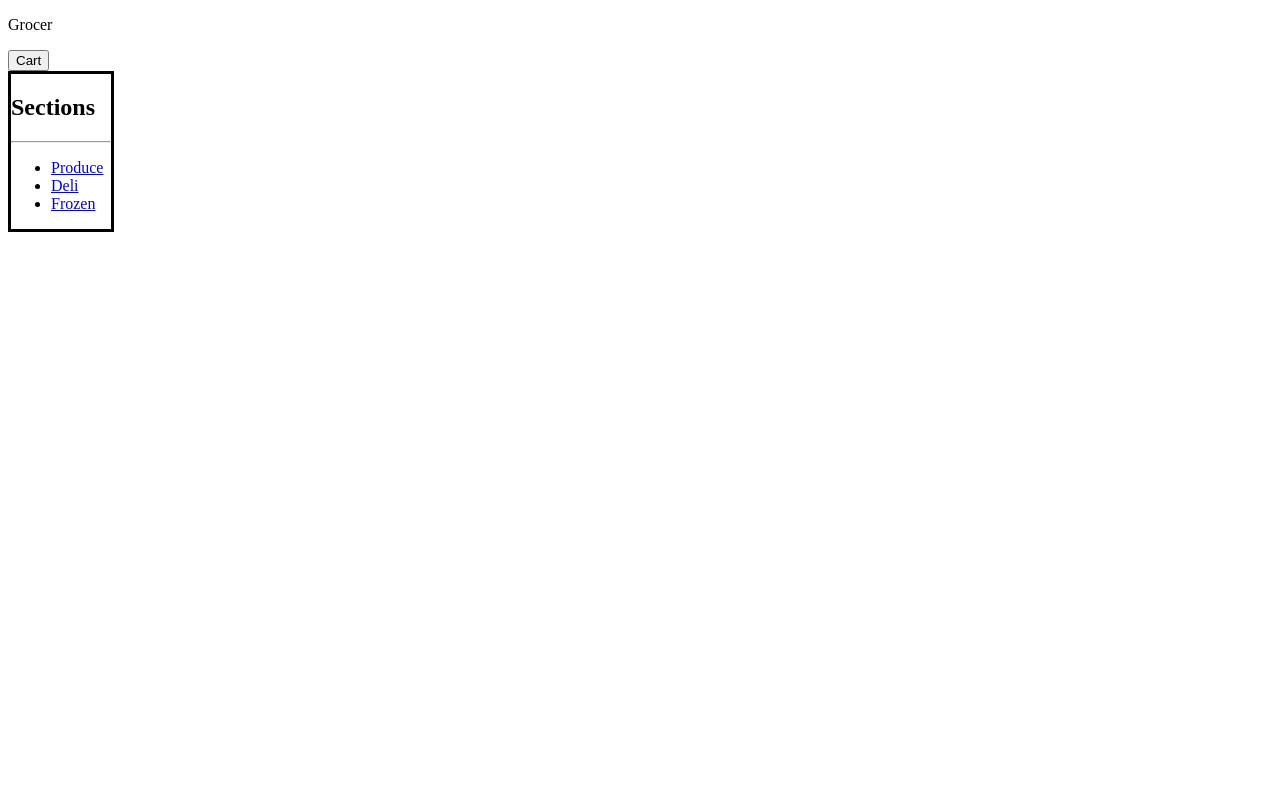
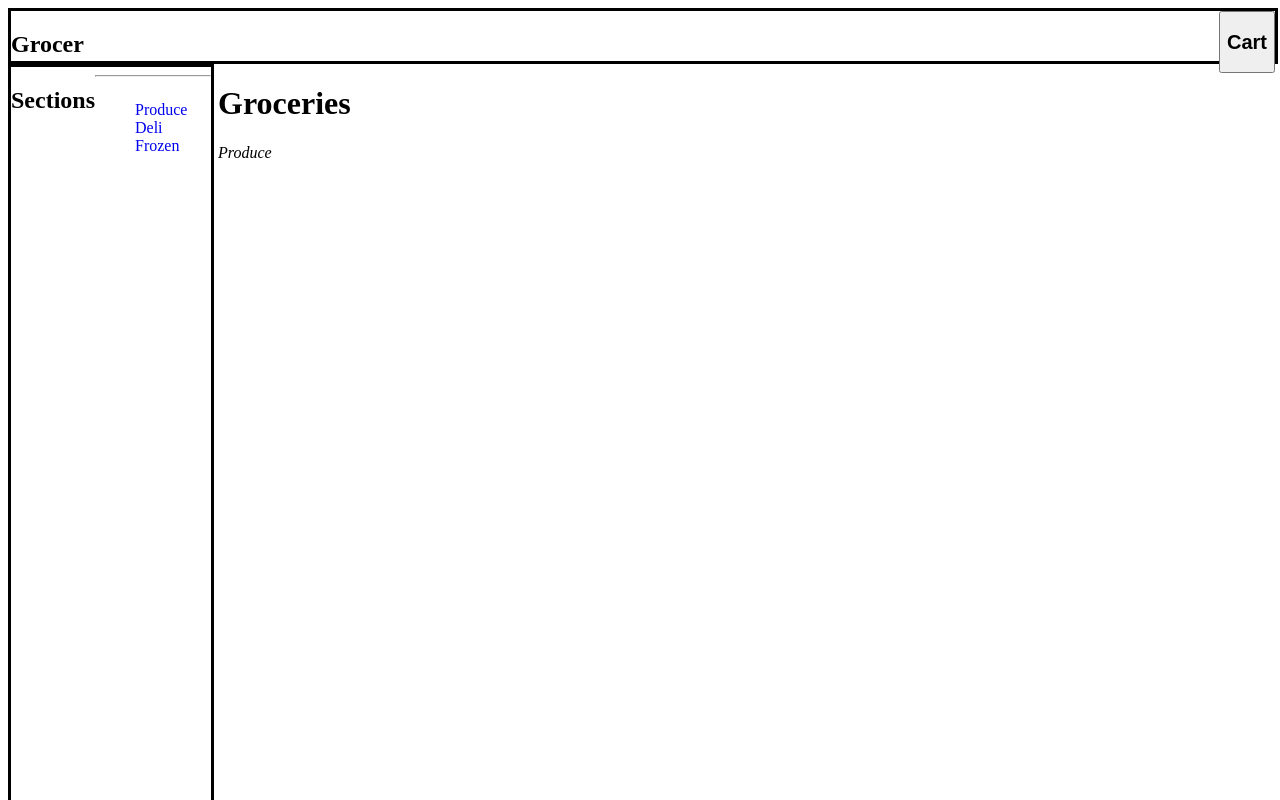
Before and after one commit to alexandrawaite/phase-2-challenge, a plain HTML site: page part-3/index.html in a window 1280 px wide. Drawn offline with Linux system fonts and the light colour scheme.

Commit message:
edit html and css

```diff
--- a/part-3/index.html
+++ b/part-3/index.html
@@ -6,11 +6,11 @@
     <link type="text/css" rel="stylesheet" href="style.css">
   </head>
   <body>
-    <header>
-      <p>Grocer</p>
-      <button>Cart</button>
-    </header>
-    <div class="section">
+    <div class="header">
+      <h2>Grocer</h2>
+      <button><h2>Cart</h2></button>
+    </div>
+    <div class="sidebar">
       <h2>Sections</h2>
       <hr>
       <ul>
@@ -19,5 +19,9 @@
         <li><a href="#">Frozen</a></li>
       </ul>
     </div>
+    <div class="content">
+      <h1>Groceries</h1>
+      <p><em>Produce</em></p>
+    </div>
   </body>
 </html>
--- a/part-3/style.css
+++ b/part-3/style.css
@@ -1,4 +1,37 @@
-.section {
+.header {
   border: solid black;
-  width: 100px;
+  width: 100%;
+  padding-bottom: 50px;
 }
+
+h2 {
+  float: left;
+}
+
+button {
+  float: right;
+}
+
+.sidebar {
+  position: fixed;
+  border: solid black;
+  width: 200px;
+  height: 100%;
+}
+
+ul {
+  float: left;
+  list-style: none;
+}
+
+a {
+  text-decoration: none;
+}
+
+.content {
+  margin-left: 200px;
+  width: auto;
+  height: 100%;
+  position: relative;
+  padding-left: 10px;
+}
```
